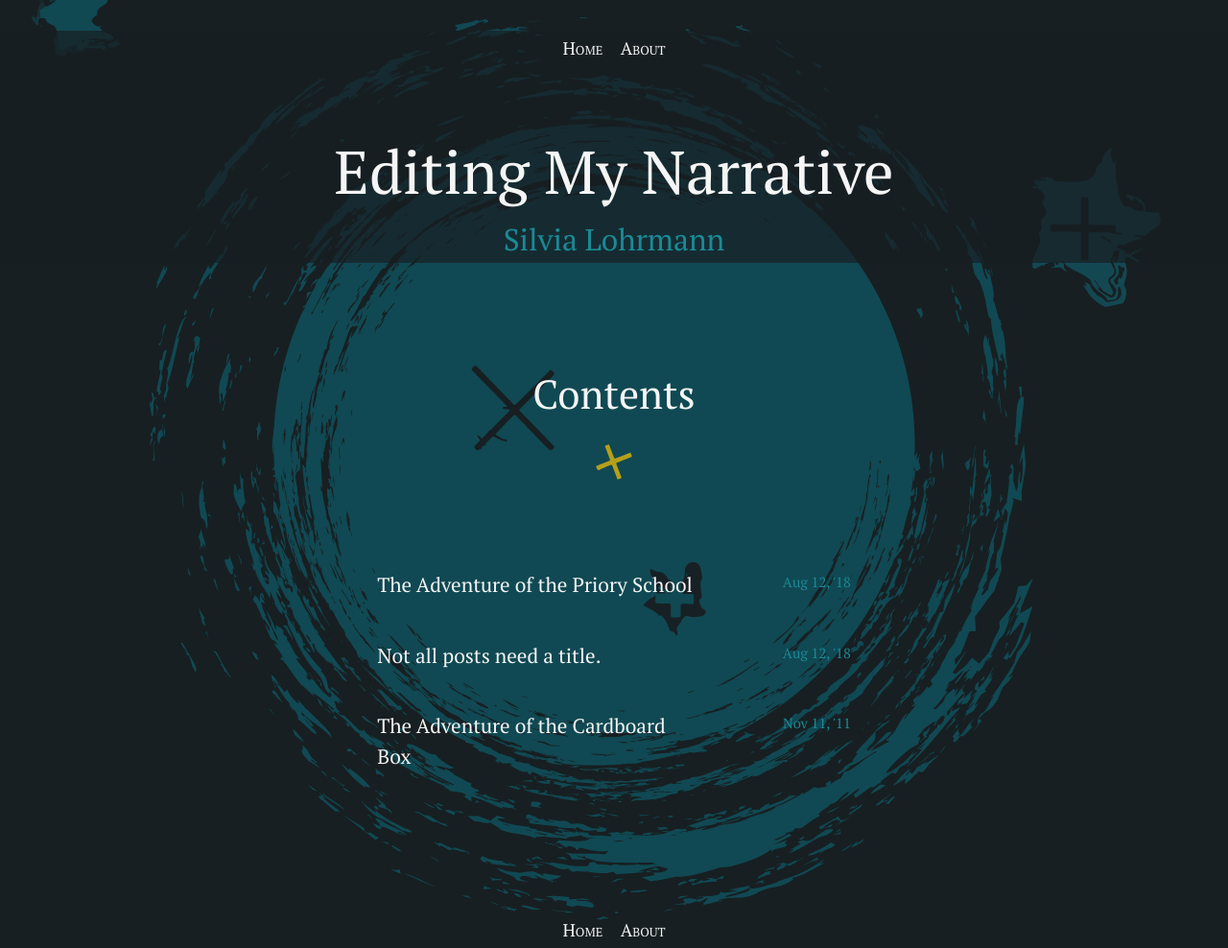
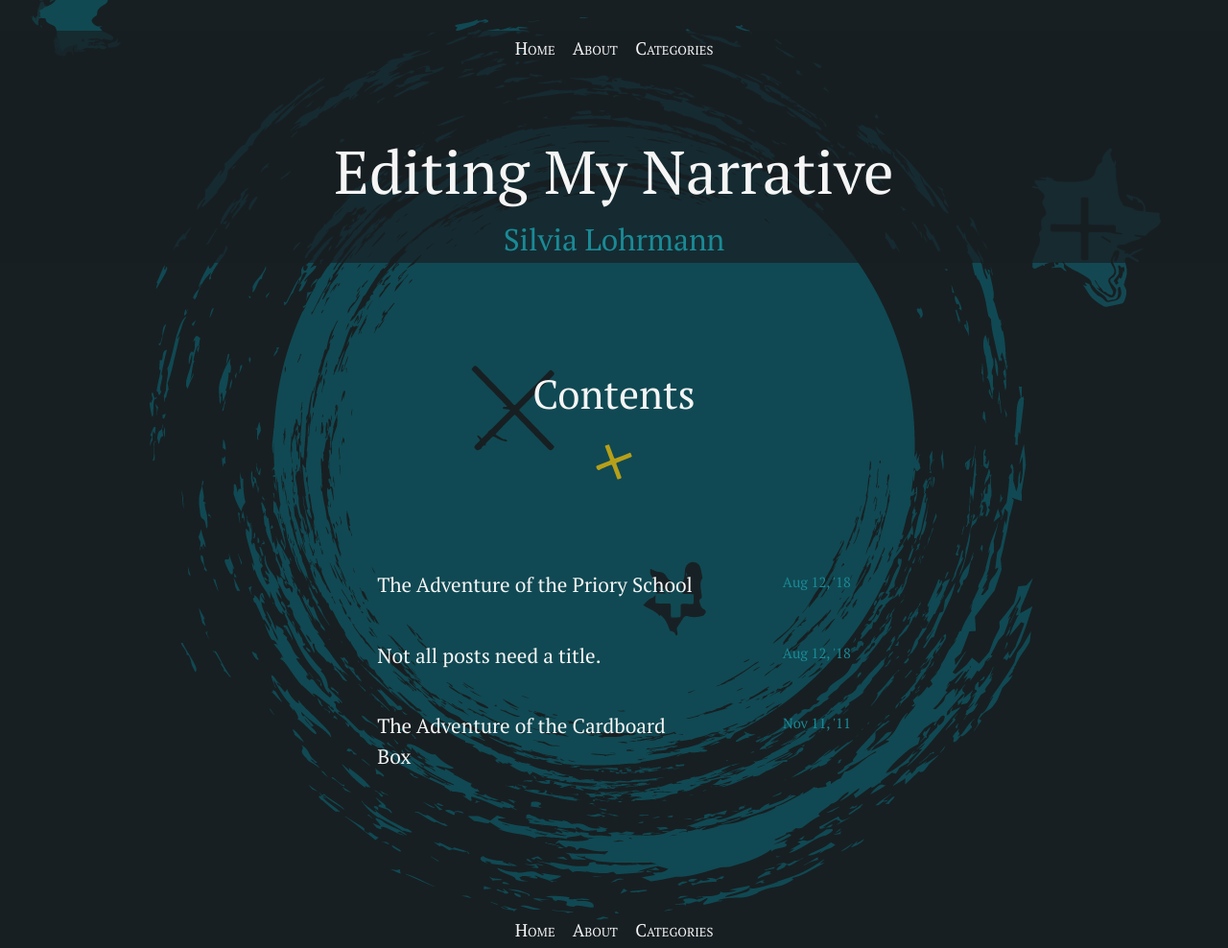
Before and after one commit to silvialohrmann/editorial, a Jekyll site: the page built from index.html, in a window 1280 px wide. Shown: the whole page at 96% size. Built offline with Jekyll 4.4.1, drawn with Linux system fonts in a browser that asks for light colours; the list of posts is cut into pages by our own code.

Commit message:
Update menu.yml

```diff
--- a/_data/menu.yml
+++ b/_data/menu.yml
@@ -1,2 +1,4 @@
 - title: About
   url: /about.html
+- title: Categories
+  url: /categories.html
```
